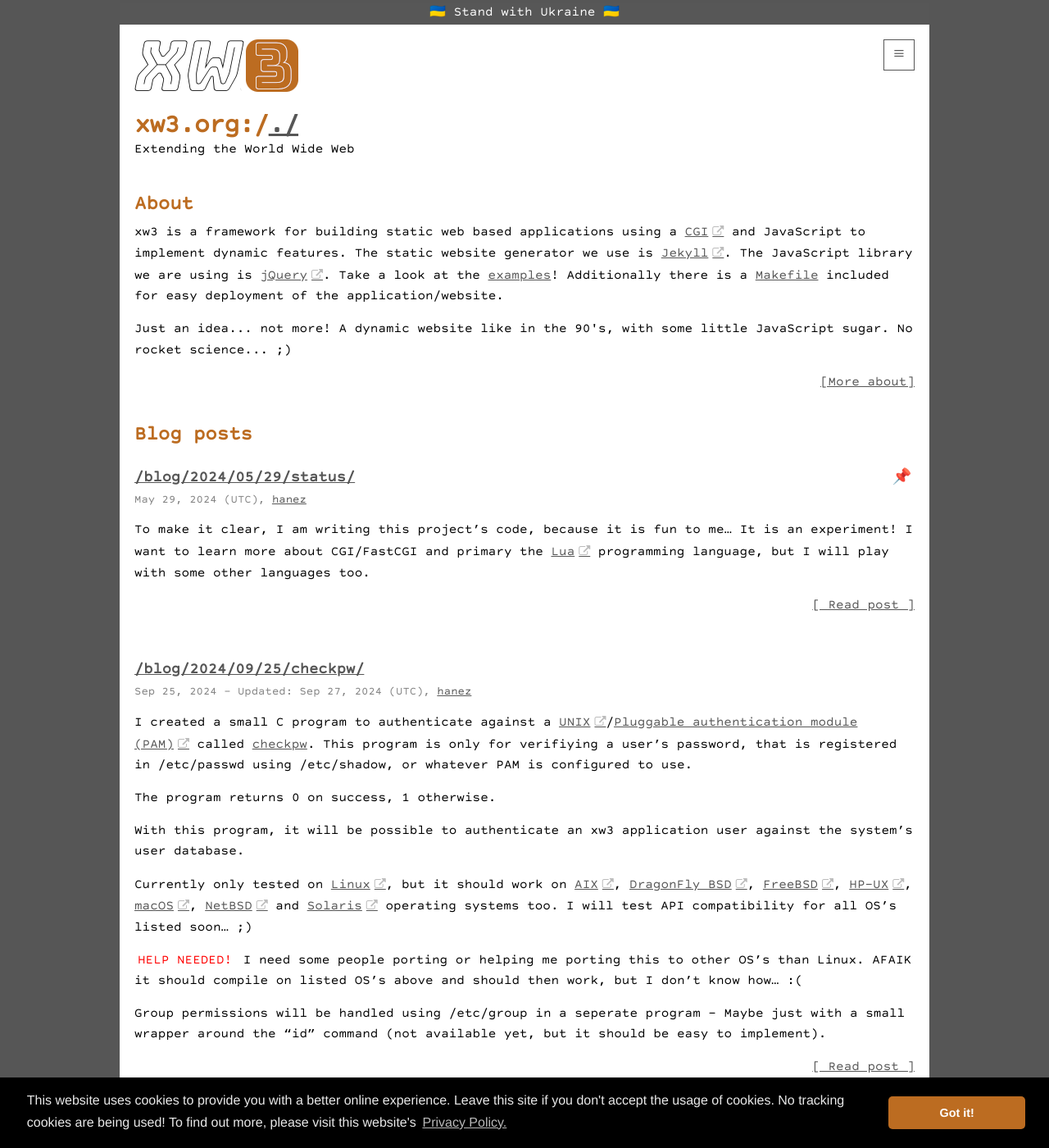
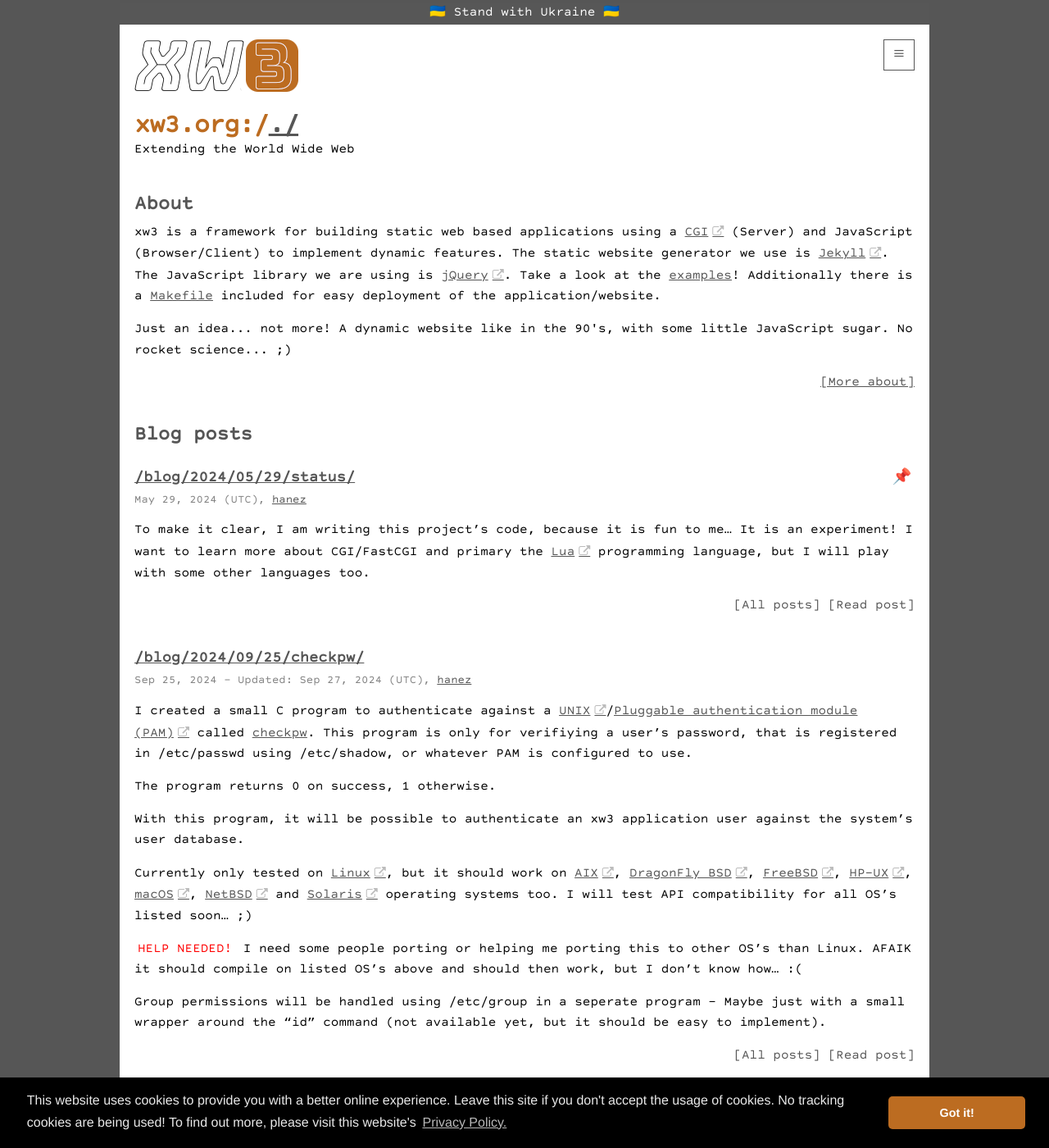
Before and after one commit to hanez/xw3, a Jekyll site: the page built from index.html, in a window 1280 px wide and 1400 px high. Shown: the whole window at 82% size. Built offline with Jekyll 4.4.1, drawn with Linux system fonts in a browser that asks for light colours; the list of posts is cut into pages by our own code; comment, search, counter and statistics services are not loaded.

Commit message:
Content fixes.

```diff
--- a/_config.yml
+++ b/_config.yml
@@ -2,7 +2,7 @@ document_root: /var/www/xw3.org/www/_site/
 data_dir: /var/www/xw3.org/www/_data/
 title: xw3.org
 subtitle: Extending the World Wide Web
-description: xw3 is a framework for building static web based applications using a <a href="https://en.wikipedia.org/wiki/Common_Gateway_Interface" class="ext" target="_blank">CGI</a> and JavaScript to implement dynamic features. The static website generator we use is <a href="https://jekyllrb.com/" class="ext" target="_blank">Jekyll</a>. The JavaScript library we are using is <a href="https://jquery.com/" class="ext" target="_blank">jQuery</a>. Take a look at the <a href="/examples/">examples</a>! Additionally there is a <a href="https://git.xw3.org/xw3/xw3/src/branch/main/Makefile" target="_blank">Makefile</a> included for easy deployment of the application/website.
+description: xw3 is a framework for building static web based applications using a <a href="https://en.wikipedia.org/wiki/Common_Gateway_Interface" class="ext" target="_blank">CGI</a> (Server) and JavaScript (Browser/Client) to implement dynamic features. The static website generator we use is <a href="https://jekyllrb.com/" class="ext" target="_blank">Jekyll</a>. The JavaScript library we are using is <a href="https://jquery.com/" class="ext" target="_blank">jQuery</a>. Take a look at the <a href="/examples/">examples</a>! Additionally there is a <a href="https://git.xw3.org/xw3/xw3/src/branch/main/Makefile" target="_blank">Makefile</a> included for easy deployment of the application/website.
 keywords:
   - xw3
   - static
--- a/blog/blog.html
+++ b/blog/blog.html
@@ -30,7 +30,7 @@ permalink: /blog/
 <p class="post-meta">{{ post.date | date: "%b %-d, %Y" }}
 {% if post.date_updated %} - Updated: {{ post.date_updated | date: "%b %-d, %Y" }}{% endif %} ({{ post.date | date: "%Z" }}){% if post.author %}, <a href="{{ site.git_short }}/{{ post.author }}" target="_blank">{{ post.author }}</a>{% endif %}</p>
 {{ post.content | truncatewords: site.truncatewords_length }}
-<p style="text-align:right;"><a href="{{ post.url }}" title="{{ post.url }}">[ Read post ]</a></p>
+<p style="text-align:right;"><a href="{{ post.url }}" title="{{ post.url }}">[Read post]</a></p>
 </article>
 {% endfor %}
 
@@ -41,7 +41,7 @@ permalink: /blog/
 <p class="post-meta">{{ post.date | date: "%b %-d, %Y" }}
 {% if post.date_updated %} - Updated: {{ post.date_updated | date: "%b %-d, %Y" }}{% endif %} ({{ post.date | date: "%Z" }}){% if post.author %}, <a href="{{ site.git_short }}/{{ post.author }}" target="_blank">{{ post.author }}</a>{% endif %}</p>
 {{ post.content | truncatewords: site.truncatewords_length }}
-<p style="text-align:right;"><a href="{{ post.url }}" title="{{ post.url }}">[ Read post ]</a></p>
+<p style="text-align:right;"><a href="{{ post.url }}" title="{{ post.url }}">[Read post]</a></p>
 </article>
 {% endunless %}
 {% endfor %}
--- a/index.html
+++ b/index.html
@@ -20,7 +20,7 @@ noComments: true
   </header>
 </div>
 
-<h2>About</h2>
+<h2><a href="/about/" title="About">About</a></h2>
 
 <div>
   <p>{{ site.description }}</p>
@@ -30,7 +30,7 @@ noComments: true
 
 <p style="text-align:right;"><a href="/about/">[More about]</a></p>
 
-<h2>Blog posts</h2>
+<h2><a href="/blog/" title="Blog posts">Blog posts</a></h2>
 
 {% for post in site.tags.pinned limit:1 %}
 <article class="post-content">
@@ -38,7 +38,10 @@ noComments: true
 <p class="post-meta">{{ post.date | date: "%b %-d, %Y" }}
 {% if post.date_updated %} - Updated: {{ post.date_updated | date: "%b %-d, %Y" }}{% endif %} ({{ post.date | date: "%Z" }}){% if post.author %}, <a href="{{ site.git_short }}/{{ post.author }}" target="_blank">{{ post.author }}</a>{% endif %}</p>
 {{ post.content }}
-<p style="text-align:right;"><a href="{{ post.url }}" title="{{ post.url }}">[ Read post ]</a></p>
+<ul style="list-style:none;margin-left:0px;text-align:right;">
+  <li style="display:inline;"><a href="/blog/" style="text-decoration:none;" title="/blog/">[All posts]</a></li>
+  <li style="display:inline;"><a href="{{ post.url }}" style="text-decoration:none;" title="{{ post.url }}">[Read post]</a></li>
+</ul>
 </article>
 {% endfor %}
 
@@ -49,12 +52,15 @@ noComments: true
 <p class="post-meta">{{ post.date | date: "%b %-d, %Y" }}
 {% if post.date_updated %} - Updated: {{ post.date_updated | date: "%b %-d, %Y" }}{% endif %} ({{ post.date | date: "%Z" }}){% if post.author %}, <a href="{{ site.git_short }}/{{ post.author }}" target="_blank">{{ post.author }}</a>{% endif %}</p>
 {{ post.content }}
-<p style="text-align:right;"><a href="{{ post.url }}" title="{{ post.url }}">[ Read post ]</a></p>
+<ul style="list-style:none;margin-left:0px;text-align:right;">
+  <li style="display:inline;"><a href="/blog/" style="text-decoration:none;" title="/blog/">[All posts]</a></li>
+  <li style="display:inline;"><a href="{{ post.url }}" style="text-decoration:none;" title="{{ post.url }}">[Read post]</a></li>
+</ul>
 </article>
 {% endunless %}
 {% endfor %}
 
-<p style="text-align:right;"><a href="/blog/">[All blog posts]</a></p>
+<!--<p style="text-align:right;"><a href="/blog/">[All blog posts]</a></p>-->
 
 {% if page.noComments != true %}
 <h2>Comments</h2>
```
